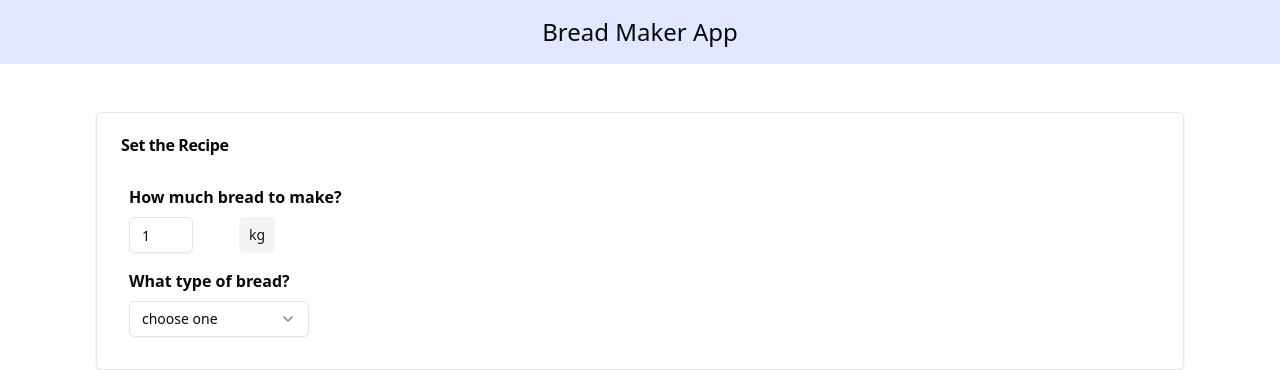
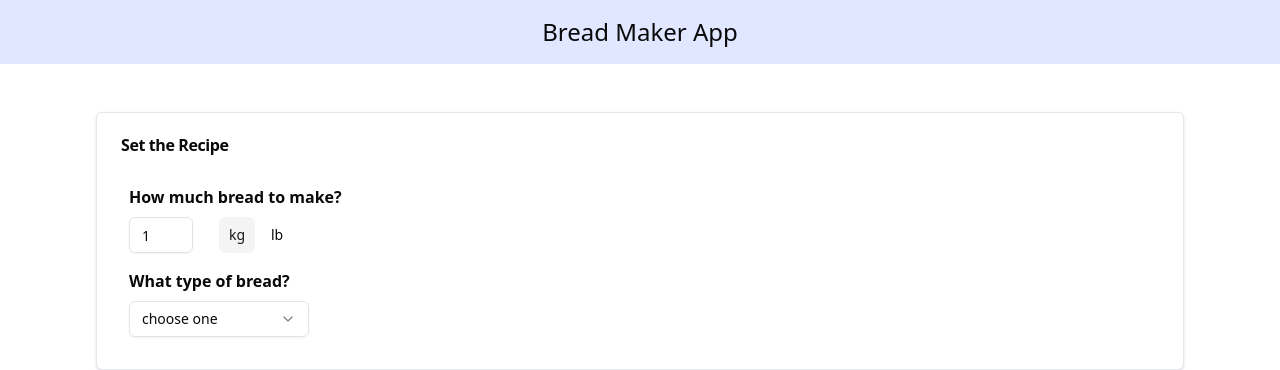
Before and after one commit to ck4adventure/bread_maker_vite, a React (Vite) app: page / in a window 1280 px wide. Shown: the top 370 px of the page. Built offline with nearby package versions, Linux system fonts and the light colour scheme.

Commit message:
begin extracting into cards

```diff
--- a/src/components/bread_calc_page.tsx
+++ b/src/components/bread_calc_page.tsx
@@ -1,26 +1,21 @@
-import { Input } from '@/components/ui/input';
-import { ToggleGroup, ToggleGroupItem } from '@/components/ui/toggle-group';
 import { Checkbox } from "@/components/ui/checkbox"
 
 import { useState } from 'react';
-import {
-	Select,
-	SelectContent,
-	SelectItem,
-	SelectTrigger,
-	SelectValue,
-} from "@/components/ui/select";
 
 import { Label } from "@/components/ui/label"
 import { RadioGroup, RadioGroupItem } from "@/components/ui/radio-group"
 import { Button } from '@/components/ui/button';
 import { Card, CardHeader, CardTitle, CardContent, CardDescription, CardFooter } from './ui/card';
+import RecipeInputsCard from './breadcalc/inputs_card';
+import LeavenCard from "./breadcalc/leaven_card";
 
 
 
+const unitTypes = ["kg" ,"lb"];
+const defaultUnit = unitTypes[0]; // should be kg
+const breadTypes = ["levain", "wheat"]
+const defaultBreadType = breadTypes[0];
 
-const unitTypes = ["kg"];
-const defaultUnit = unitTypes[0]; // should be kg
 
 // LEAVEN
 // 2 1kg loaves dough needs 200g starter leaves 200g
@@ -34,8 +29,7 @@ const factoredLeavenWaterAmount = 50; // for 1 1kg loaf (2lb loaf)
 const factoredLeavenFlourAmount = 50; // for 1kg loaf (2lb loaf)
 const factoredLeavenStarterAmount = 0.5; // half tablespoon for each loaf
 
-// LOAF TYPE
-const loafType = "levain";
+
 
 // INGREDIENTS LEVAIN
 // dough factor 1 kg
@@ -59,13 +53,18 @@ const addWater = 25;
 export default function BreadCalcPage() {
 	const [doughFactor, setdoughFactor] = useState(1);
 	const [units, setUnits] = useState(defaultUnit);
+	const [breadType, setBreadType] = useState(defaultBreadType);
 	const [leavenWaterAmount, setLeavenWaterAmount] = useState(baseLeavenWaterAmount + factoredLeavenWaterAmount);
 	const [leavenFlourBlendAmount, setLeavenFlourBlendAmount] = useState(baseLeavenFlourAmount + factoredLeavenFlourAmount);
 	const [leavenStarterAmount, setLeavenStarterAmount] = useState(baseLeavenStarterAmount + factoredLeavenStarterAmount);
 
+	const handleUnitsChange = (unit: string) => {
+		if (unit) {
+			setUnits(unit);
+		}
+	}
 
-
-	const handledoughFactorChange = (event: React.ChangeEvent<HTMLInputElement>) => {
+	const handleDoughFactorChange = (event: React.ChangeEvent<HTMLInputElement>) => {
 		if (event.target.value) {
 			const newdoughFactor = Number(event.target.value);
 			setdoughFactor(newdoughFactor);
@@ -78,69 +77,29 @@ export default function BreadCalcPage() {
 		}
 	}
 
+	const handleBreadTypeChange = (type: string) => {
+		if (type) {
+			setBreadType(type);
+		}
+	}
+
 	return (
 		<div id='bread-calc-page' className='p-8 mx-16'>
-			<Card id='recipe-inputs' className='my-4 border-gray-200 border rounded-md'>
-				<CardHeader>
-					<CardTitle>Set the Recipe</CardTitle>
-				</CardHeader>
-				<CardContent className=''>
-					<div className=''>
-						<div className='m-2 font-bold'>How much bread to make?</div>
-						<div className='flex m-2'>
-							<div className='w-16'>
-								<Input
-									type='number'
-									min={1} max={10}
-									value={doughFactor}
-									onChange={handledoughFactorChange}
-								>
-								</Input>
-							</div>
-							<div className='w-32'>
-								<ToggleGroup
-									type="single"
-									value={units}
-									onValueChange={(val) => {
-										if (val) setUnits(val);
-									}}>
-									{unitTypes && unitTypes.map(type => {
-										return <ToggleGroupItem value={type}>{type}</ToggleGroupItem>;
-									})}
-								</ToggleGroup>
-							</div>
-						</div>
-					</div>
-					<div className='mt-4'>
-						<div className='m-2 font-bold'>What type of bread?</div>
-						<div className='m-2'>
-							<Select>
-								<SelectTrigger className="w-[180px]">
-									<SelectValue placeholder="choose one" />
-								</SelectTrigger>
-								<SelectContent>
-									<SelectItem value={loafType}>{loafType[0].toUpperCase() + loafType.substring(1)}</SelectItem>
-									{/* <SelectItem value="dark">Dark</SelectItem>
-							<SelectItem value="system">System</SelectItem> */}
-								</SelectContent>
-							</Select>
-						</div>
-					</div>
-				</CardContent>
-			</Card>
+			<RecipeInputsCard
+				handledoughFactorChange={handleDoughFactorChange}
+				doughFactor={doughFactor}
+				units={units}
+				handleUnitsChange={handleUnitsChange}
+				breadType={breadType}
+				handleBreadTypeChange={handleBreadTypeChange}
+			/>
+			<LeavenCard
+				leavenWaterAmount={leavenWaterAmount}
+				leavenStarterAmount={leavenStarterAmount}
+				leavenFlourBlendAmount={leavenFlourBlendAmount}
+			/>
 
-			<Card id='leaven-amounts' className='my-4  border-gray-200 border rounded-md'>
-				<CardHeader>
-					<CardTitle>Make the Leaven</CardTitle>
-				</CardHeader>
-				<CardContent>
-					<div className=''>Ingredients</div>
-					<p>{leavenWaterAmount} g water</p>
-					<p>{leavenStarterAmount} T starter</p>
-					<p>{leavenFlourBlendAmount} g starter flour blend</p>
-					<p>Mix together in a bowl. Let sit for 8 hours or overnight.</p>
-				</CardContent>
-			</Card>
+
 
 			<Card id='make-dough' className='my-4 border-gray-200 border rounded-md'>
 				<CardHeader>
@@ -372,8 +331,8 @@ export default function BreadCalcPage() {
 
 				</CardContent>
 				<CardFooter className='flex justify-around'>
-						<Button variant={"outline"}>Reset Form</Button>
-						<Button>Save Baking Log</Button>
+					<Button variant={"outline"}>Reset Form</Button>
+					<Button>Save Baking Log</Button>
 				</CardFooter>
 			</Card>
 
--- /dev/null
+++ b/src/components/breadcalc/inputs_card.tsx
@@ -0,0 +1,81 @@
+import { Input } from '@/components/ui/input';
+// import { useState } from 'react';
+import { ToggleGroup, ToggleGroupItem } from '@/components/ui/toggle-group';
+
+import { Card, CardHeader, CardTitle, CardContent, CardDescription, CardFooter } from '@/components/ui/card';
+
+
+import {
+	Select,
+	SelectContent,
+	SelectItem,
+	SelectTrigger,
+	SelectValue,
+} from "@/components/ui/select";
+
+const unitTypes = ["kg", "lb"];
+// LOAF TYPE
+const loafType = "levain";
+
+
+interface RecipeInputsCardProps {
+	doughFactor: number;
+	handledoughFactorChange: (event: React.ChangeEvent<HTMLInputElement>) => void;
+	units: string;
+	handleUnitsChange: (val: string) => void;
+	breadType: string;
+	handleBreadTypeChange: (type: string) => void;
+}
+
+const RecipeInputsCard: React.FC<RecipeInputsCardProps> = ({doughFactor, handledoughFactorChange, units, handleUnitsChange, breadType, handleBreadTypeChange}) => {
+	return (
+		<Card id='recipe-inputs' className='my-4 border-gray-200 border rounded-md'>
+			<CardHeader>
+				<CardTitle>Set the Recipe</CardTitle>
+			</CardHeader>
+			<CardContent className=''>
+				<div className=''>
+					<div className='m-2 font-bold'>How much bread to make?</div>
+					<div className='flex m-2'>
+						<div className='w-16'>
+							<Input
+								type='number'
+								min={1} max={10}
+								value={doughFactor}
+								onChange={handledoughFactorChange}
+							>
+							</Input>
+						</div>
+						<div className='w-32'>
+							<ToggleGroup
+								type="single"
+								value={units}
+								onValueChange={handleUnitsChange}>
+								{unitTypes && unitTypes.map(type => {
+									return <ToggleGroupItem id={type} value={type}>{type}</ToggleGroupItem>;
+								})}
+							</ToggleGroup>
+						</div>
+					</div>
+				</div>
+				<div className='mt-4'>
+					<div className='m-2 font-bold'>What type of bread?</div>
+					<div className='m-2'>
+						<Select>
+							<SelectTrigger className="w-[180px]">
+								<SelectValue placeholder="choose one" />
+							</SelectTrigger>
+							<SelectContent>
+								<SelectItem value={breadType}>{breadType.toUpperCase() + breadType.substring(1)}</SelectItem>
+								{/* <SelectItem value="dark">Dark</SelectItem>
+							<SelectItem value="system">System</SelectItem> */}
+							</SelectContent>
+						</Select>
+					</div>
+				</div>
+			</CardContent>
+		</Card>
+	)
+}
+
+export default RecipeInputsCard;
--- /dev/null
+++ b/src/components/breadcalc/leaven_card.tsx
@@ -0,0 +1,27 @@
+import React from 'react';
+import { Card, CardHeader, CardTitle, CardContent, CardDescription, CardFooter } from '@/components/ui/card';
+
+interface LeavenCardProps {
+	leavenWaterAmount: number;
+	leavenStarterAmount: number;
+	leavenFlourBlendAmount: number;
+}
+
+export const LeavenCard: React.FC<LeavenCardProps> = ({leavenWaterAmount, leavenStarterAmount, leavenFlourBlendAmount}) => {
+	return (
+				<Card id='leaven-amounts' className='my-4  border-gray-200 border rounded-md'>
+				<CardHeader>
+					<CardTitle>Make the Leaven</CardTitle>
+				</CardHeader>
+				<CardContent>
+					<div className=''>Ingredients</div>
+					<p>{leavenWaterAmount} g water</p>
+					<p>{leavenStarterAmount} T starter</p>
+					<p>{leavenFlourBlendAmount} g starter flour blend</p>
+					<p>Mix together in a bowl. Let sit for 8 hours or overnight.</p>
+				</CardContent>
+			</Card>
+	);
+}
+
+export default LeavenCard;
```
